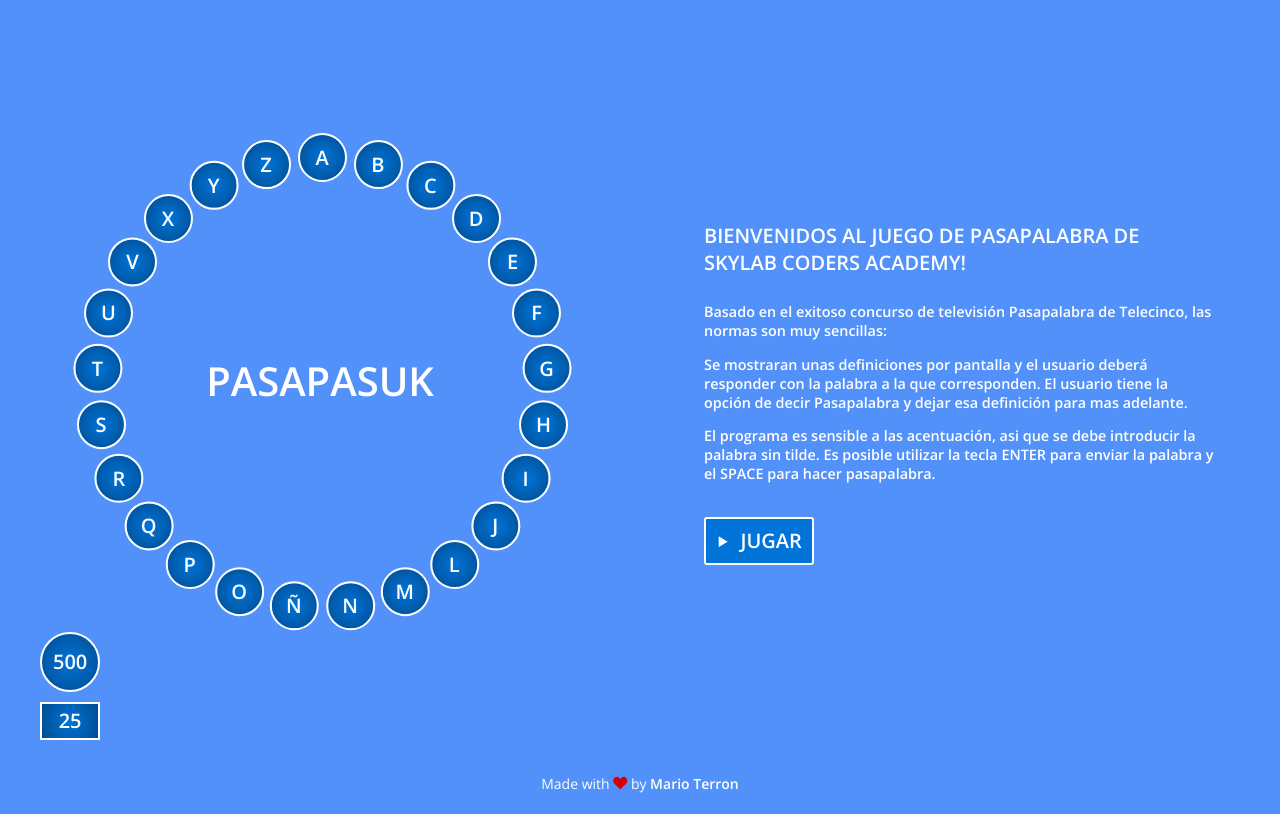
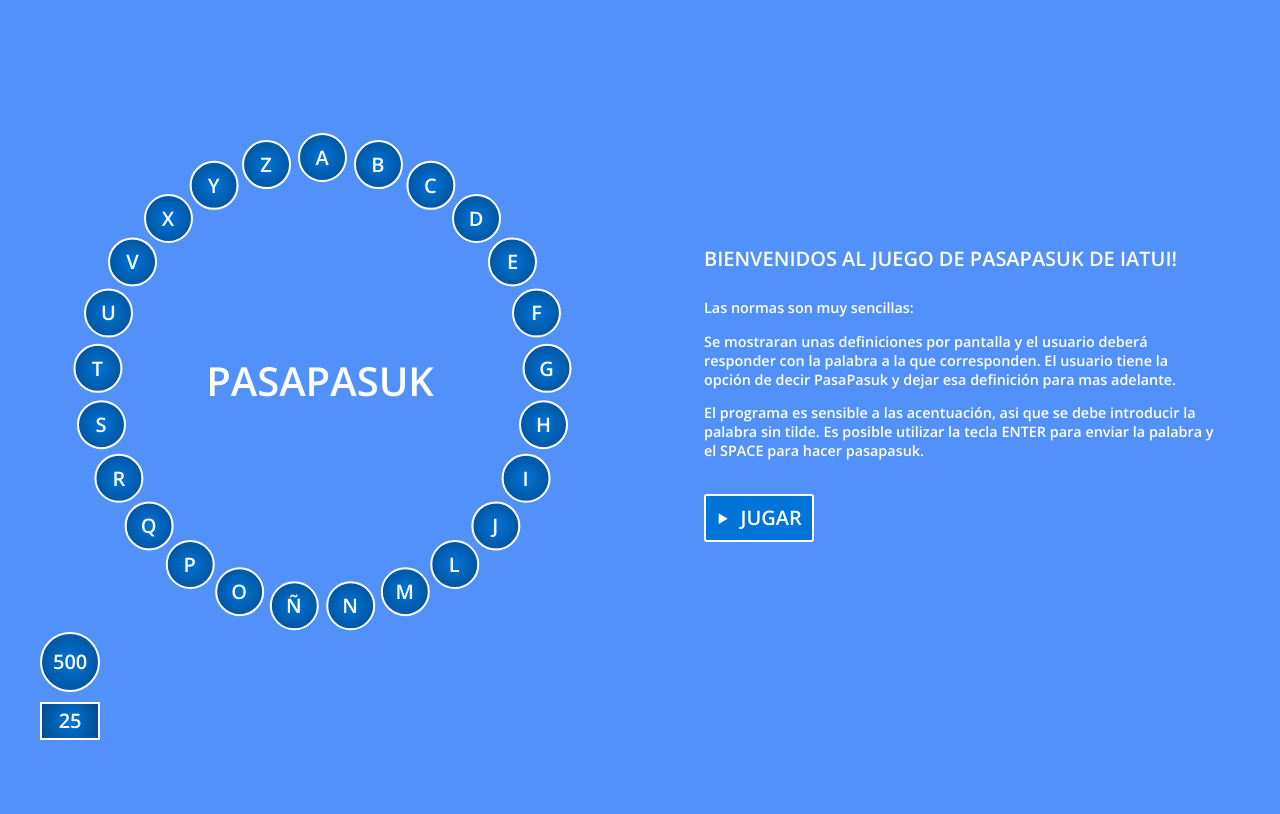
Before and after one commit to TomasGoldb/pasa-pasuk, a plain HTML site: page index.html in a window 1280 px wide. Drawn offline with nearby package versions, Linux system fonts and the light colour scheme; files whose address does not match are found by name.

Commit message:
Update index.html

```diff
--- a/index.html
+++ b/index.html
@@ -49,10 +49,10 @@
 		<div class="controls-container">
 			<i id="js--close" class="icon-close hidden"></i>
 			<div id="js--ng-controls" class="ng-controls">
-				<h4>Bienvenidos al juego de Pasapalabra de Skylab Coders Academy!</h4>
-				<p>Basado en el exitoso concurso de televisión Pasapalabra de Telecinco, las normas son muy sencillas:</p>
-				<p>Se mostraran unas definiciones por pantalla y el usuario deberá responder con la palabra a la que corresponden. El usuario tiene la opción de decir Pasapalabra y dejar esa definición para mas adelante.</p>
-				<p>El programa es sensible a las acentuación, asi que se debe introducir la palabra sin tilde. Es posible utilizar la tecla ENTER para enviar la palabra y el SPACE para hacer pasapalabra.</p>
+				<h4>Bienvenidos al juego de PasaPasuk de IATUI!</h4>
+				<p>Las normas son muy sencillas:</p>
+				<p>Se mostraran unas definiciones por pantalla y el usuario deberá responder con la palabra a la que corresponden. El usuario tiene la opción de decir PasaPasuk y dejar esa definición para mas adelante.</p>
+				<p>El programa es sensible a las acentuación, asi que se debe introducir la palabra sin tilde. Es posible utilizar la tecla ENTER para enviar la palabra y el SPACE para hacer pasapasuk.</p>
 				<a id="js--new-game" class="btn"><i class="icon-play"></i>Jugar</a>
 			</div>
 			<div id="js--question-controls" class="question-controls hidden">
@@ -62,7 +62,7 @@
 				<input id="js--user-answer" type="text" placeholder="Introduce tu respuesta">
 
 				<a id="js--send" class="btn btn--green" href="#">Enviar</a>
-				<a id="js--pasapalabra" class="btn" href="#">Pasapalabra</a>
+				<a id="js--pasapalabra" class="btn" href="#">PasaPasuk</a>
 			</div>
 			<div id="js--pa-controls" class="pa-controls hidden">
 				<p id="js--end-title" class="title"></p>
@@ -72,7 +72,7 @@
 		</div>
 	</section>
 	<footer>
-		<p>Made with <i class="icon-heart"></i> by <a href="http://www.twitter.com/marioterron157">Mario Terron</a></p>
+
 	</footer>
 	<script src="https://ajax.googleapis.com/ajax/libs/jquery/3.2.1/jquery.min.js"></script>
 	<script src="js/app.js"></script>
```
